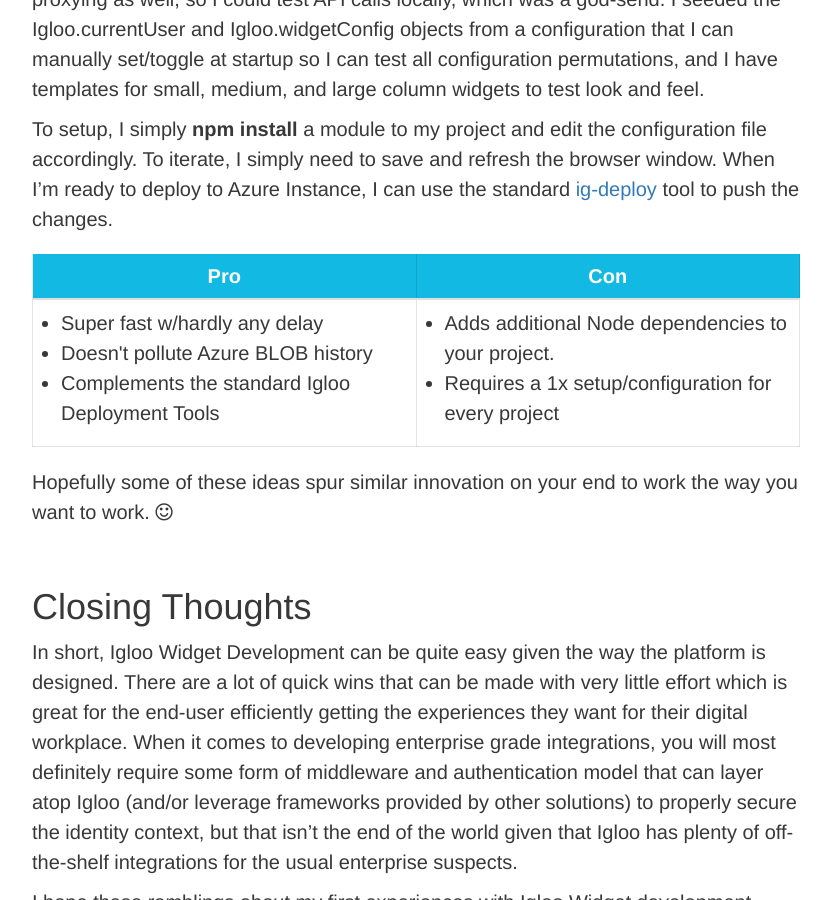
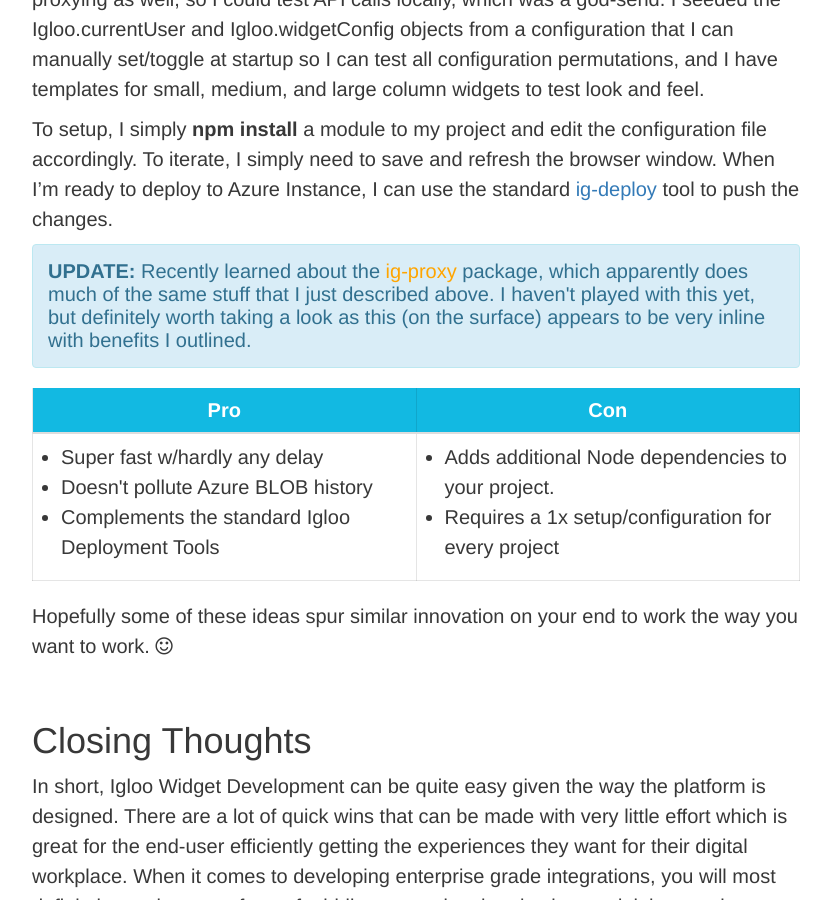
Before and after one commit to paladingroup/paladingroup.github.io, a Jekyll site: the page built from _posts/2018-08-28-intro-to-igloo-widget-development.md, in a window 1280 px wide and 900 px high, scrolled down 9139 px. Shown: the whole window, without its empty margins (224-1055 px from the left). Built offline with Jekyll 4.4.1, drawn with Linux system fonts in a browser that asks for light colours; comment, search, counter and statistics services are not loaded.

Commit message:
updated post to reflect ig-proxy

```diff
--- a/_posts/2018-08-28-intro-to-igloo-widget-development.md
+++ b/_posts/2018-08-28-intro-to-igloo-widget-development.md
@@ -268,6 +268,10 @@ This solution was pretty slick, and it's what I use as my go-to environment for
 
 To setup, I simply **npm install** a module to my project and edit the configuration file accordingly.  To iterate, I simply need to save and refresh the browser window.  When I'm ready to deploy to Azure Instance, I can use the standard [ig-deploy](https://www.npmjs.com/package/@igloosoftware/ig-deploy) tool to push the changes.
 
+<div class="alert alert-info" role="alert">
+<strong>UPDATE:</strong> Recently learned about the <a style="color: orange;" href="https://www.npmjs.com/package/@igloosoftware/ig-proxy">ig-proxy</a> package, which apparently does much of the same stuff that I just described above.  I haven't played with this yet, but definitely worth taking a look as this (on the surface) appears to be very inline with benefits I outlined.
+</div>
+
 <table width="100%" class="table table-responsive table-full ">
   <thead class="thead-light">
   <tr>
```
